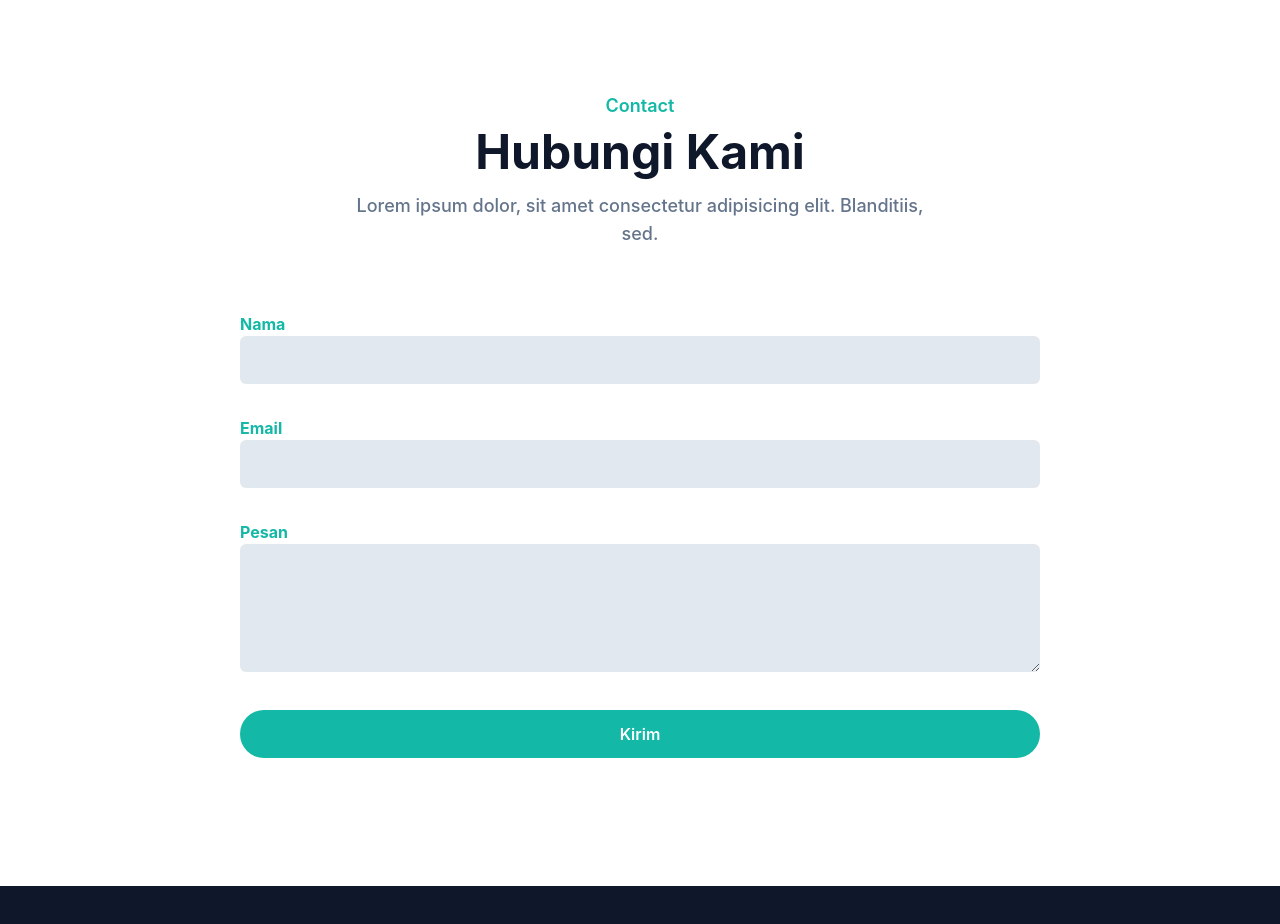
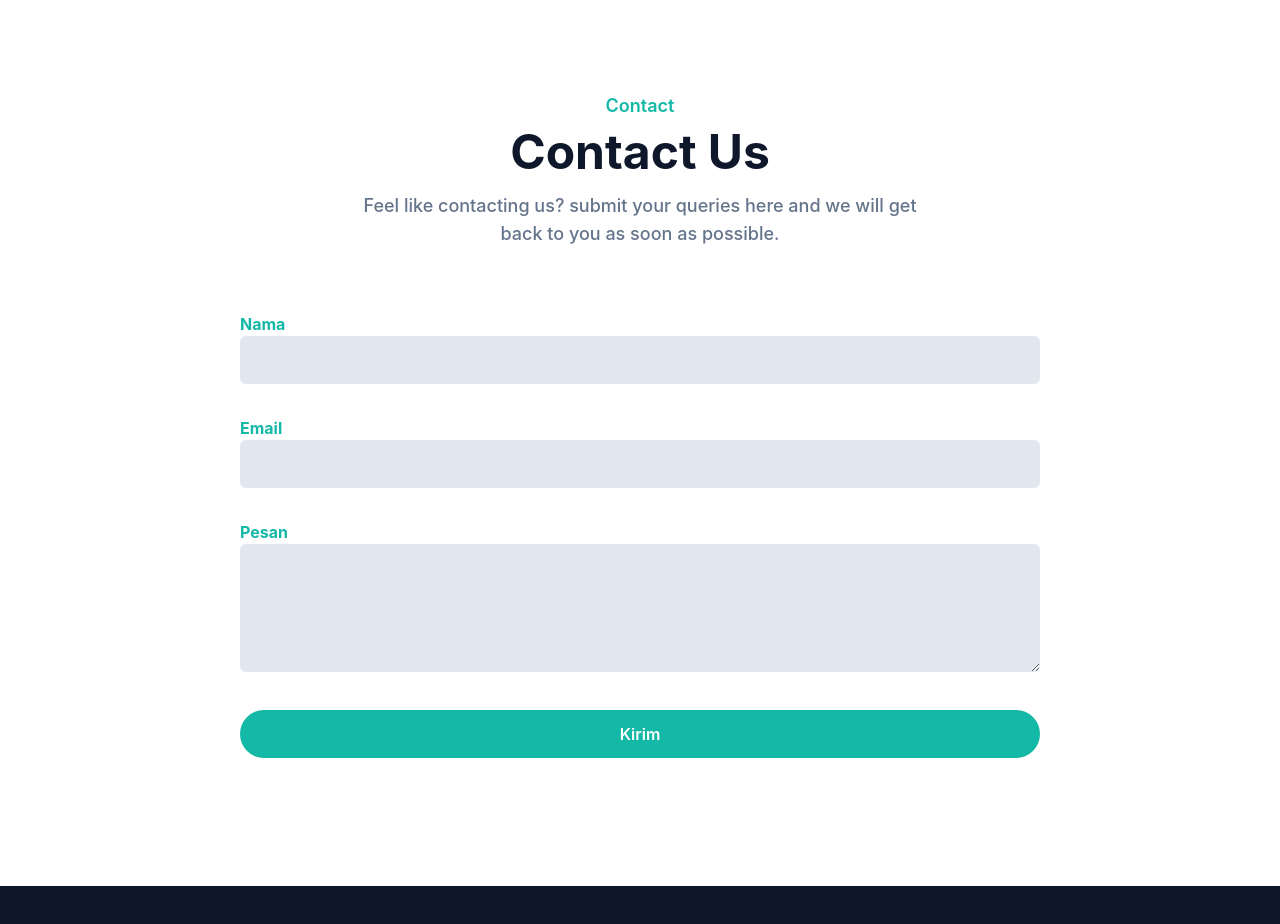
Before and after one commit to REPIREPALDI12/My-Portofolio, a website: page index.html in a window 1280 px wide. Shown: the part 3360-4284 px from the top of the page. Drawn offline with Linux system fonts and the light colour scheme.

Commit message:
update contact

```diff
--- a/index.html
+++ b/index.html
@@ -293,8 +293,8 @@
         <div class="w-full px-4">
           <div class="mx-auto mb-16 max-w-xl text-center">
             <h4 class="mb-2 text-lg font-semibold text-primary">Contact</h4>
-            <h2 class="mb-4 text-3xl font-bold text-dark dark:text-white sm:text-4xl lg:text-5xl">Hubungi Kami</h2>
-            <p class="text-md font-medium text-secondary md:text-lg">Lorem ipsum dolor, sit amet consectetur adipisicing elit. Blanditiis, sed.</p>
+            <h2 class="mb-4 text-3xl font-bold text-dark dark:text-white sm:text-4xl lg:text-5xl">Contact Us</h2>
+            <p class="text-md font-medium text-secondary md:text-lg">Feel like contacting us? submit your queries here and we will get back to you as soon as possible.</p>
           </div>
         </div>
 <!--? kontak by email -->
```
